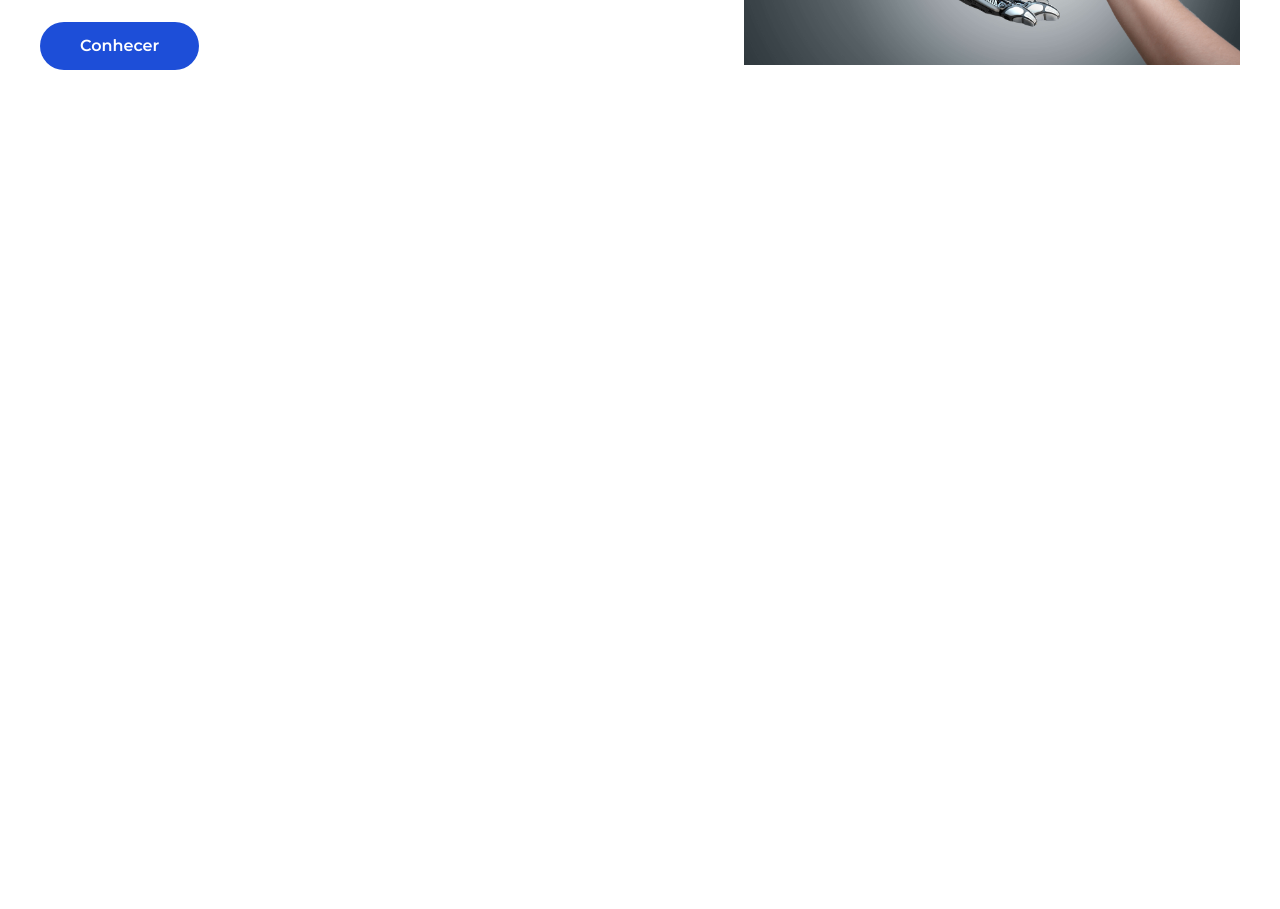
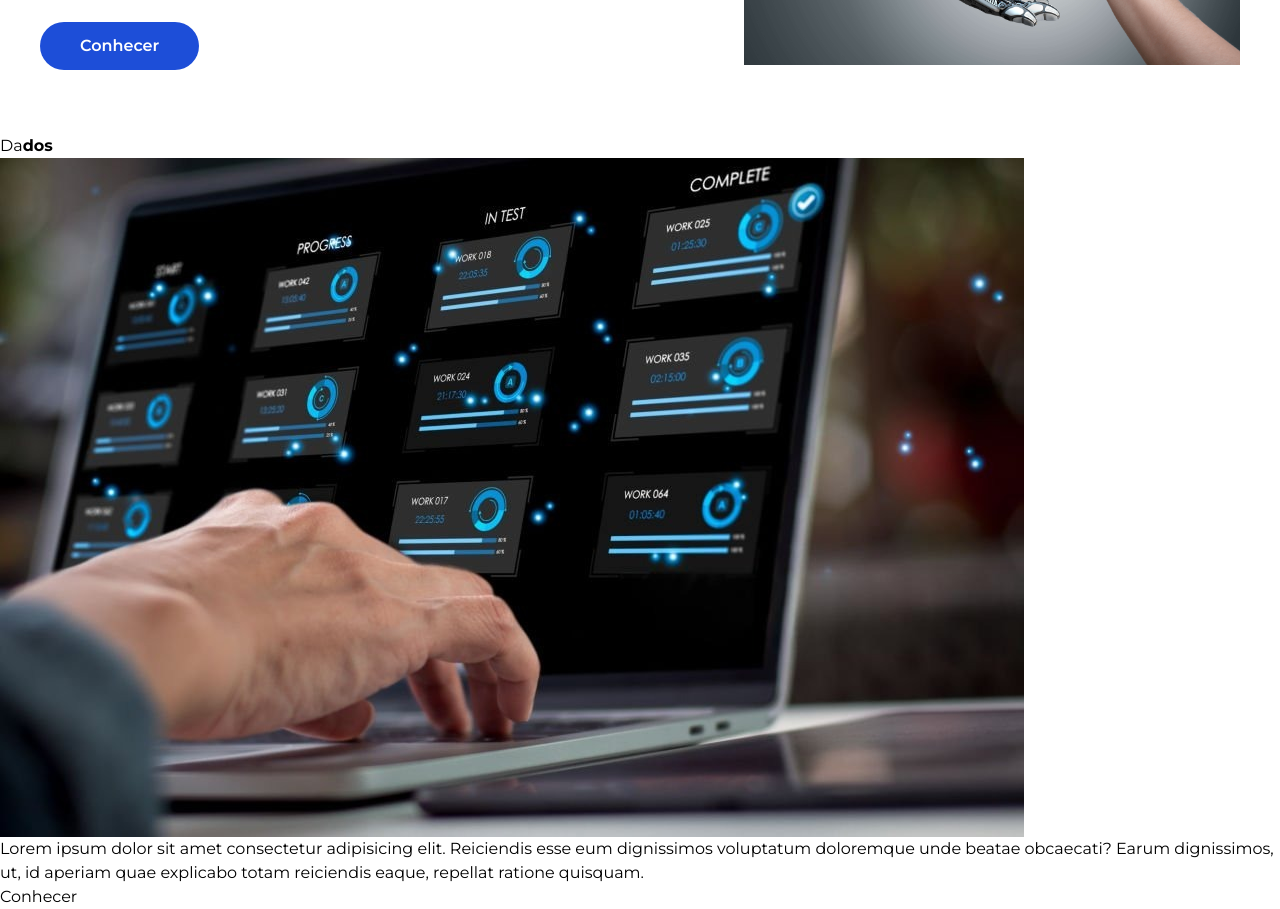
Before and after one commit to gabrielvinte/laboratorios-cest, a React (Create React App) app: page / in a window 1280 px wide. Shown: the part 1400-2309 px from the top of the page. Before the commit the page ends 1534 px from the top, so only its background shows below. Built offline with nearby package versions, Linux system fonts and the light colour scheme.

Commit message:
adiciona o conteudo da sessao dados

```diff
--- a/src/App.js
+++ b/src/App.js
@@ -4,6 +4,7 @@ import Hero from "./components/Hero";
 import EscritorioEscola from "./components/EscritorioEscola";
 import Robotica from "./components/Robotica";
 import SideNav from "./components/SideNav";
+import Dados from "./components/Dados";
 
 function App() {
   const [activeSection, setActiveSection] = useState("hero");
@@ -11,12 +12,14 @@ function App() {
   const heroRef = useRef(null);
   const escritorioRef = useRef(null);
   const roboticaRef = useRef(null);
+  const dadosRef = useRef(null);
 
   // Organiza as seções da página.
   const sections = [
     { id: "hero", ref: heroRef },
     { id: "escritorio", ref: escritorioRef },
     { id: "robotica", ref: roboticaRef },
+    { id: "dados", ref: dadosRef },
   ];
 
   // Efeito que roda uma vez para configurar o observador do scroll.
@@ -81,6 +84,7 @@ function App() {
         <Hero ref={heroRef} id="hero" />
         <EscritorioEscola ref={escritorioRef} id="escritorio" />
         <Robotica ref={roboticaRef} id="robotica" />
+        <Dados ref={dadosRef} id="dados"/>
       </main>
     </div>
   );
--- a/src/components/Dados.jsx
+++ b/src/components/Dados.jsx
@@ -0,0 +1,43 @@
+import React, {forwardRef} from "react";
+import dadosImage from "../assets/images/Dados.jpeg";
+
+
+/**
+ * Renderiza a seção "Robótica" da página.
+ * Possui um layout responsivo que se adapta a diferentes tamanhos de tela.
+ *
+ * @param {{id: string}} props As propriedades do componente.
+ * @param {string} props.id O ID único para a seção, usado para a navegação.
+ * @param {React.Ref<HTMLElement>} ref A ref encaminhada para o elemento <section>.
+ */
+
+
+function DadosRender({id}, ref){
+    return(
+        <section ref={ref} id={id}>
+            <div>
+                <h1>
+                    <span>Da<strong color="blue">dos</strong></span>
+                </h1>
+            </div>
+
+            <div>
+                <div>
+                    <img src={dadosImage} alt="" />
+                </div>
+                <div>
+                    <p>
+                          Lorem ipsum dolor sit amet consectetur adipisicing elit. Reiciendis esse eum dignissimos voluptatum doloremque unde beatae obcaecati? Earum dignissimos, ut, id aperiam quae explicabo totam reiciendis eaque, repellat ratione quisquam.
+                    </p>
+                    <button>
+                        Conhecer
+                    </button>
+                </div>
+            </div>
+        </section>
+    )
+
+}
+
+const Dados = forwardRef(DadosRender);
+export default Dados;
```
